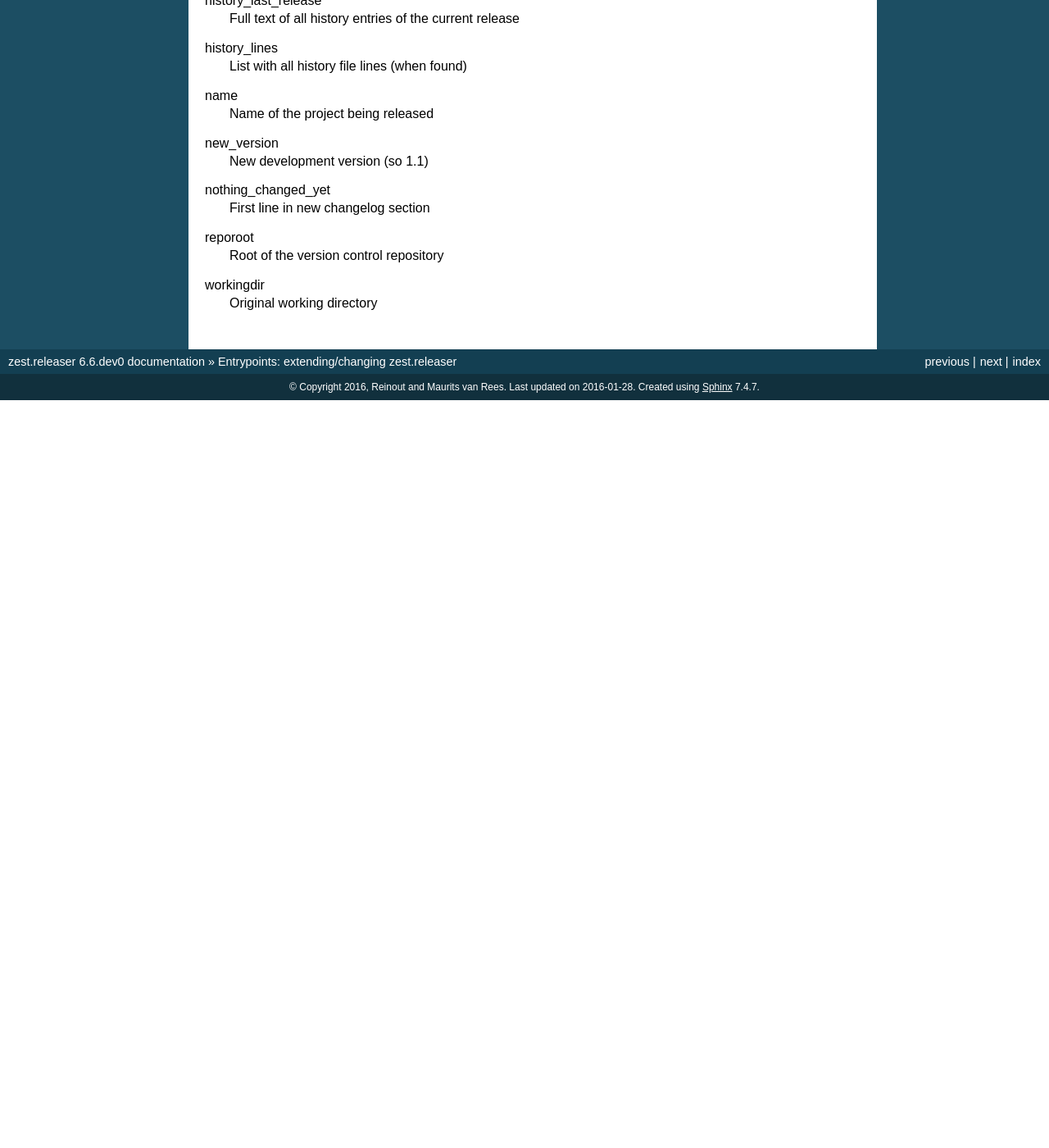
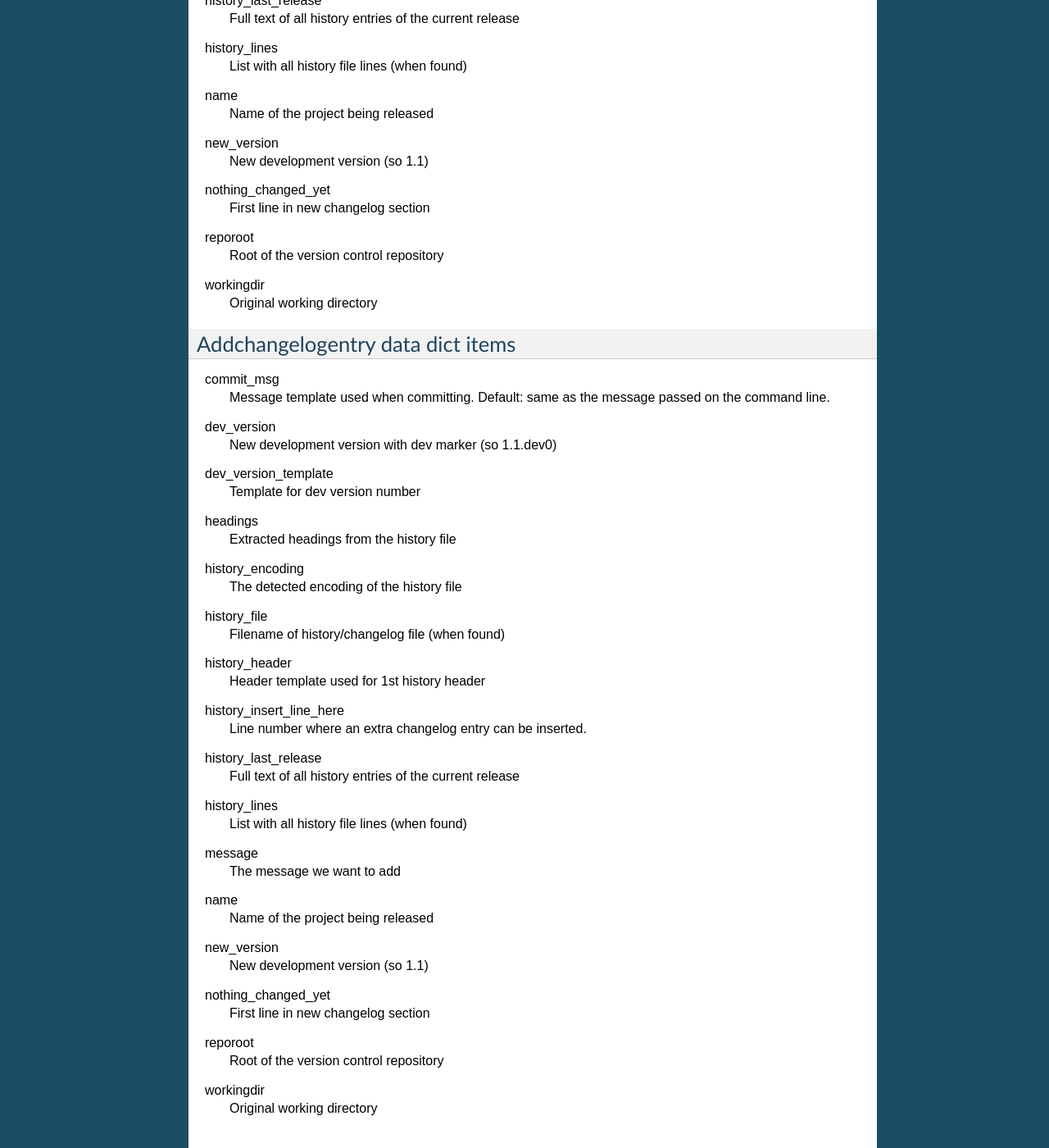
Before and after one commit to zestsoftware/zest.releaser, a Sphinx documentation site: the page built from doc/source/entrypoints.rst, in a window 1280 px wide and 1400 px high, scrolled down 3519 px. Shown: the whole window at 82% size. Built offline with Sphinx 7.4.7, drawn with Linux system fonts in a browser that asks for light colours; before the commit the page ends 4007 px from its top, so only the background shows below that; some of the changed text lies outside the part shown.

Commit message:
Added addchangelogentry command.
Issue #159.

```diff
--- a/CHANGES.rst
+++ b/CHANGES.rst
@@ -3,6 +3,8 @@ Changelog for zest.releaser
 
 6.6 (unreleased)
 ----------------
+
+- Added ``addchangelogentry`` command.  Issue #159.  [maurits]
 
 - Moved ``_diff_and_commit``, ``_push`` and ``_grab_version`` to
   ``baserelease.py``, as the first was duplicated and the second and
--- a/doc/source/entrypoints.rst
+++ b/doc/source/entrypoints.rst
@@ -223,3 +223,54 @@ reporoot
 
 workingdir
     Original working directory
+
+Addchangelogentry data dict items
+---------------------------------
+
+commit_msg
+    Message template used when committing. Default: same as the message passed on the command line.
+
+dev_version
+    New development version with dev marker (so 1.1.dev0)
+
+dev_version_template
+    Template for dev version number
+
+headings
+    Extracted headings from the history file
+
+history_encoding
+    The detected encoding of the history file
+
+history_file
+    Filename of history/changelog file (when found)
+
+history_header
+    Header template used for 1st history header
+
+history_insert_line_here
+    Line number where an extra changelog entry can be inserted.
+
+history_last_release
+    Full text of all history entries of the current release
+
+history_lines
+    List with all history file lines (when found)
+
+message
+    The message we want to add
+
+name
+    Name of the project being released
+
+new_version
+    New development version (so 1.1)
+
+nothing_changed_yet
+    First line in new changelog section
+
+reporoot
+    Root of the version control repository
+
+workingdir
+    Original working directory
--- a/setup.py
+++ b/setup.py
@@ -94,6 +94,9 @@ setup(name='zest.releaser',
           'zest.releaser.postreleaser.middle': [
               'datacheck = zest.releaser.postrelease:datacheck',
               ],
+          'zest.releaser.addchangelogentry.middle': [
+              'datacheck = zest.releaser.addchangelogentry:datacheck',
+              ],
           # Documentation generation
           'zest.releaser.prereleaser.before': [
               'preparedocs = ' +
```
Also changed, not shown: 3 other files.
